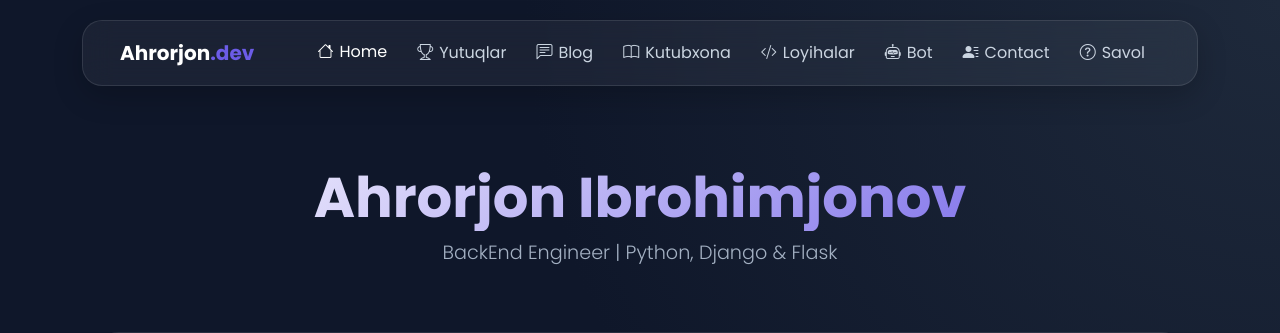
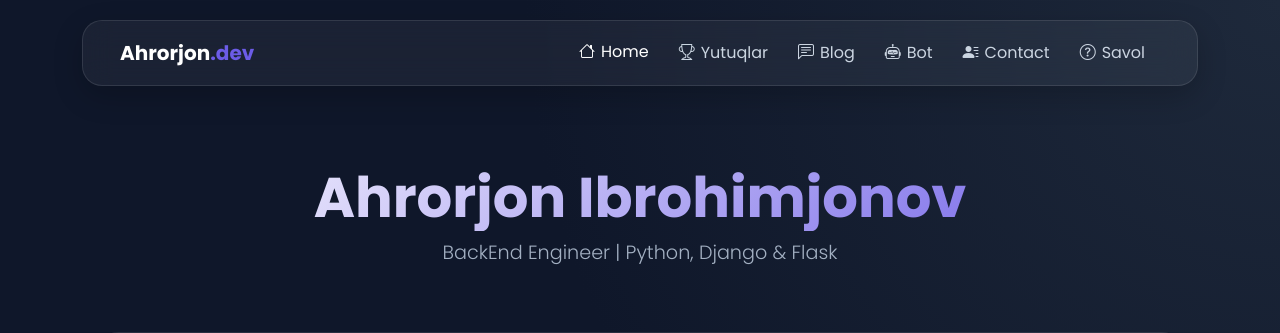
Before and after one commit to axrorback/axrorback.uz, a Django app: page / in a window 1280 px wide. Shown: the top 333 px of the page. Run offline with Django 5.2, Linux system fonts and the light colour scheme; data comes from the database, SQL or seed files in the repository.

Commit message:
Modify meta description and clean up navigation links
Updated meta description and removed unused links.

```diff
--- a/templates/base.html
+++ b/templates/base.html
@@ -9,7 +9,7 @@
   <link rel="icon" href="{% url 'protected_media' path='images/favicon.ico' %}" type="image/x-icon">
   <title>{% block title %}Ahrorjon Ibrohimjonov — Web Developer{% endblock %}</title>
 
-  <meta name="description" content="Ahrorjon Ibrohimjonov - Full-stack Web Developer. Python, Django, Flask, and web technologies enthusiast.">
+  <meta name="description" content="Ahrorjon Ibrohimjonov - DevOps & Python Engineer.">
   <link rel="preconnect" href="https://fonts.gstatic.com" crossorigin>
   <link href="https://fonts.googleapis.com/css2?family=Poppins:wght@300;400;600;700&display=swap" rel="stylesheet">
   <link href="https://cdn.jsdelivr.net/npm/bootstrap@5.3.0/dist/css/bootstrap.min.css" rel="stylesheet">
@@ -158,16 +158,6 @@
             </a>
           </li>
           <li class="nav-item">
-            <a class="nav-link" href="https://library.coderboys.uz" target="_blank">
-              <i class="bi bi-book"></i> Kutubxona
-            </a>
-          </li>
-          <li class="nav-item">
-            <a class="nav-link" href="https://project.coderboys.uz" target="_blank">
-              <i class="bi bi-code-slash"></i> Loyihalar
-            </a>
-          </li>
-          <li class="nav-item">
             <a class="nav-link" href="https://t.me/axror_contactbot" target="_blank">
               <i class="bi bi-robot"></i> Bot
             </a>
```
